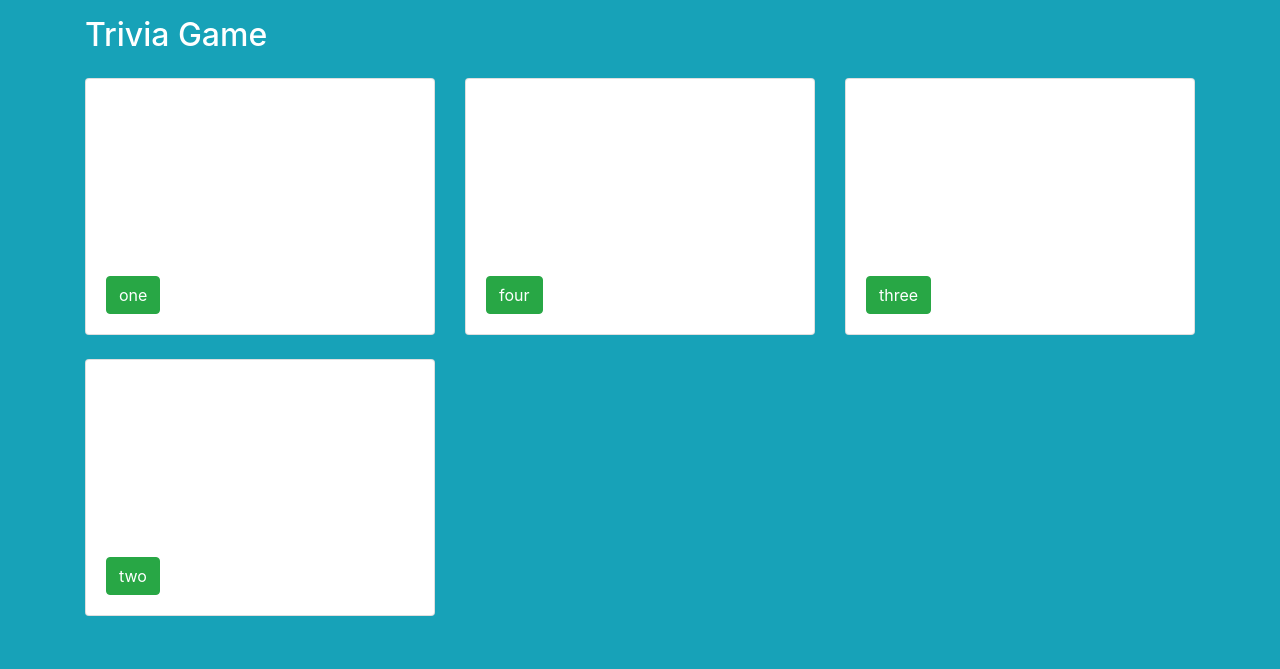
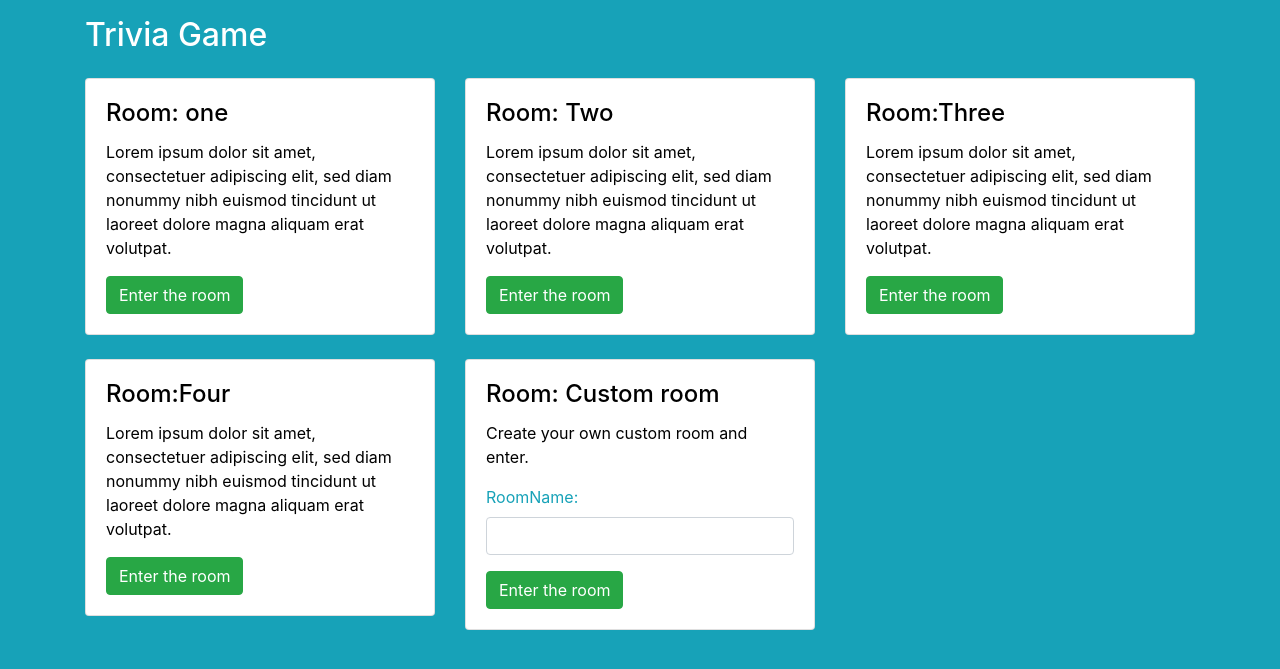
Before and after one commit to mesimplybj/trivia-quiz-game, a Django app: template game/templates/rooms.html in a window 1280 px wide. Shown: the top 669 px of the page. Run offline with Django 3.2, Linux system fonts and the light colour scheme; the template is opened without the code that fills it, so the values that code supplies are empty; some libraries are stand-ins or nearby versions.

Commit message:
design updated

```diff
--- a/game/templates/css.html
+++ b/game/templates/css.html
@@ -1,4 +1,27 @@
 <!-- Bootstrap CSS -->
-{% load static %}
-<link rel="stylesheet" href="{% static 'css/bootstrap.css' %}">
-<link rel="stylesheet" href="{% static 'css/main.css' %}">
+<link rel="stylesheet" href="https://stackpath.bootstrapcdn.com/bootstrap/4.4.1/css/bootstrap.min.css" integrity="sha384-Vkoo8x4CGsO3+Hhxv8T/Q5PaXtkKtu6ug5TOeNV6gBiFeWPGFN9MuhOf23Q9Ifjh" crossorigin="anonymous">
+<style>
+    body {
+        margin: 0;
+        padding: 0;
+        background-color: #17a2b8 !important;
+        height: 100vh;
+        color: white;
+    }
+
+    #login .container #login-row #login-column #login-box {
+        margin-top: 120px;
+        max-width: 600px;
+        height: 320px;
+        border: 1px solid #9C9C9C;
+        background-color: #EAEAEA;
+    }
+
+    #login .container #login-row #login-column #login-box #login-form {
+        padding: 20px;
+    }
+
+    #login .container #login-row #login-column #login-box #login-form #register-link {
+        margin-top: -85px;
+    }
+</style>
--- a/game/templates/rooms.html
+++ b/game/templates/rooms.html
@@ -7,8 +7,14 @@
 
     <title>Trivia game</title>
     {% include 'css.html' %}
+    <style>
+        h4,
+        p {
+            color: black;
+        }
+    </style>
+</head>
 
-</head>
 <body>
     <div class="container">
         <div class="row">
@@ -26,13 +32,13 @@
                 <div class="thumbnail card">
                     <div class="caption card-body">
                         <h4 class="group card-title inner list-group-item-heading">
-                            Room Title</h4>
+                            Room: one</h4>
                         <p class="group inner list-group-item-text">
-                                Product description... Lorem ipsum dolor sit amet, consectetuer adipiscing elit,
+                            Lorem ipsum dolor sit amet, consectetuer adipiscing elit,
                             sed diam nonummy nibh euismod tincidunt ut laoreet dolore magna aliquam erat volutpat.</p>
                         <div class="row">
                             <div class="col-xs-12 col-md-6">
-                                <a class="btn btn-success" target="_Blank" href="http://127.0.0.1:8080/game/one/">one</a>
+                                <a class="btn btn-success" target="_Blank" href="one/">Enter the room</a>
                             </div>
                         </div>
                     </div>
@@ -42,13 +48,13 @@
                 <div class="thumbnail card">
                     <div class="caption card-body">
                         <h4 class="group card-title inner list-group-item-heading">
-                            Room Title</h4>
+                            Room: Two</h4>
                         <p class="group inner list-group-item-text">
-                                Product description... Lorem ipsum dolor sit amet, consectetuer adipiscing elit,
+                            Lorem ipsum dolor sit amet, consectetuer adipiscing elit,
                             sed diam nonummy nibh euismod tincidunt ut laoreet dolore magna aliquam erat volutpat.</p>
                         <div class="row">
                             <div class="col-xs-12 col-md-6">
-                                <a class="btn btn-success"  target="_Blank" href="http://127.0.0.1:8080/game/four/">four</a>
+                                <a class="btn btn-success" target="_Blank" href="two/">Enter the room</a>
                             </div>
                         </div>
                     </div>
@@ -58,13 +64,13 @@
                 <div class="thumbnail card">
                     <div class="caption card-body">
                         <h4 class="group card-title inner list-group-item-heading">
-                            Room Title</h4>
+                            Room:Three</h4>
                         <p class="group inner list-group-item-text">
-                                Product description... Lorem ipsum dolor sit amet, consectetuer adipiscing elit,
+                            Lorem ipsum dolor sit amet, consectetuer adipiscing elit,
                             sed diam nonummy nibh euismod tincidunt ut laoreet dolore magna aliquam erat volutpat.</p>
                         <div class="row">
                             <div class="col-xs-12 col-md-6">
-                                <a class="btn btn-success"  target="_Blank" href="http://127.0.0.1:8080/game/three">three</a>
+                                <a class="btn btn-success" target="_Blank" href="three/">Enter the room</a>
                             </div>
                         </div>
                     </div>
@@ -74,25 +80,52 @@
                 <div class="thumbnail card">
                     <div class="caption card-body">
                         <h4 class="group card-title inner list-group-item-heading">
-                            Room Title</h4>
+                            Room:Four</h4>
                         <p class="group inner list-group-item-text">
-                                Product description... Lorem ipsum dolor sit amet, consectetuer adipiscing elit,
+                            Lorem ipsum dolor sit amet, consectetuer adipiscing elit,
                             sed diam nonummy nibh euismod tincidunt ut laoreet dolore magna aliquam erat volutpat.</p>
                         <div class="row">
                             <div class="col-xs-12 col-md-6">
-                                <a class="btn btn-success"  target="_Blank" href="http://127.0.0.1:8080/game/two/">two</a>
+                                <a class="btn btn-success" target="_Blank" href="four/">Enter the room</a>
                             </div>
                         </div>
                     </div>
                 </div>
             </div>
-
+            <div class="item col-xs-4 col-lg-4 mb-4">
+                <div class="thumbnail card">
+                    <div class="caption card-body">
+                        <h4 class="group card-title inner list-group-item-heading">
+                            Room: Custom room</h4>
+                        <p class="group inner list-group-item-text">
+                            Create your own custom room and enter.</p>
+                        <div id="login-form" class="form" action="" method="post">
+                            <div class="form-group">
+                                <label for="username" class="text-info">RoomName:</label><br>
+                                <input type="text" name="username" id="txtCustomRoom" class="form-control">
+                            </div>
+                        </div>
+                        <div class="row">
+                            <div class="col-xs-12 col-md-6">
+                                <span class="btn btn-success" id="customRoom">Enter the room</span>
+                            </div>
+                        </div>
+                    </div>
+                </div>
+            </div>
         </div>
     </div>
     {% include 'js.html' %}
     {% block script %}
     {% endblock %}
-
+    <script>
+        document.querySelector('#customRoom').onclick = function (e) {
+            let customRoom = document.querySelector('#txtCustomRoom').value;
+            if (customRoom.length > 0)
+                window.location.pathname = '/game/' + customRoom + '/';
+            else
+                alert('please enter the room name')
+        };
+    </script>
 </body>
-
 </html>
```
Also changed, not shown: game/templates/chat/index.html (deleted, +0 -27 lines), game/templates/chat/room copy.html (deleted, +0 -52 lines), game/templates/chat/room.html (deleted, +0 -52 lines), game/templates/index.html (+64 -6 lines). Lines whose indentation alone changed are shown as unchanged.
